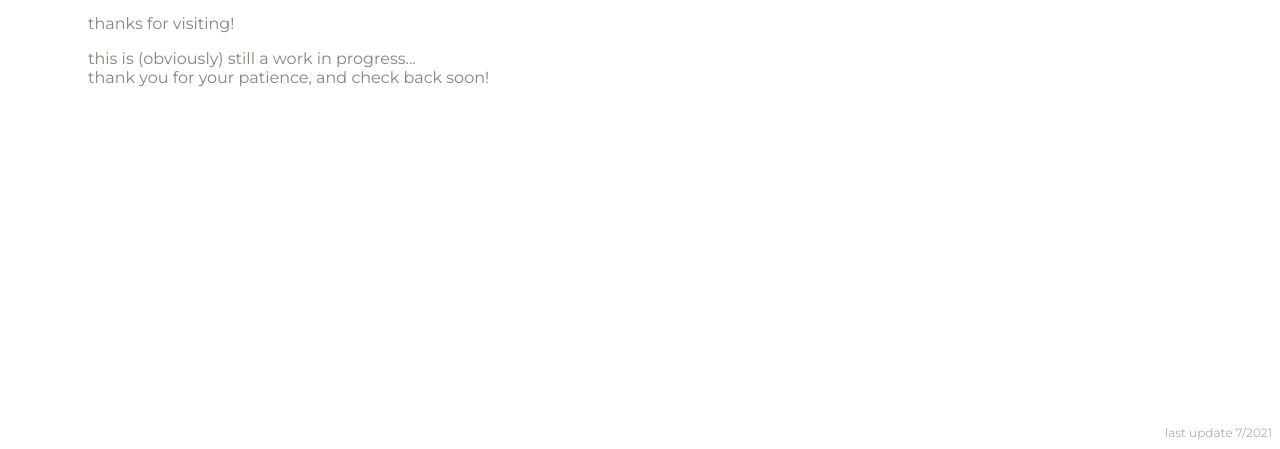
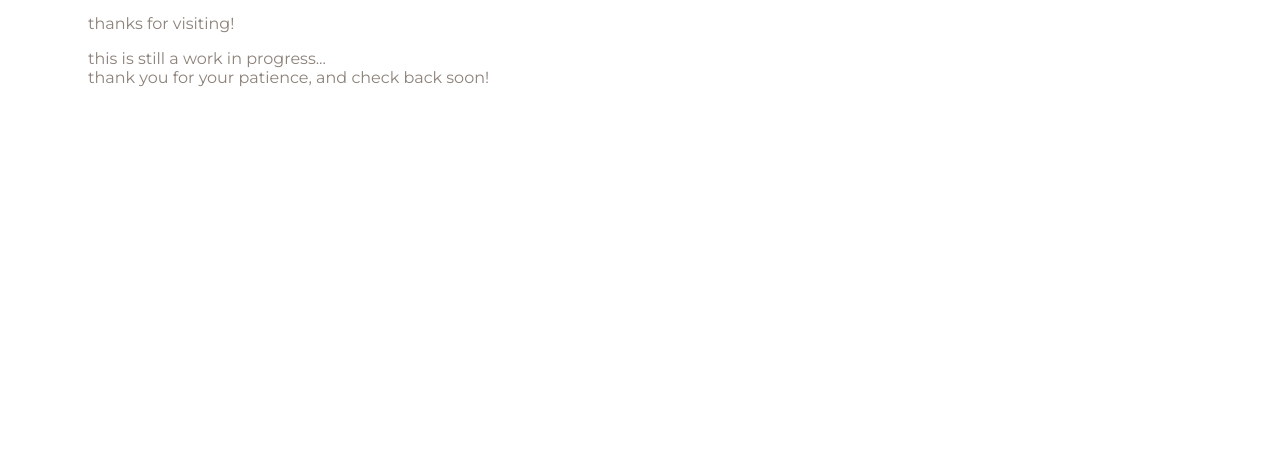
Before and after one commit to KatrinaCloyd/katrina-cloyd-portfolio, a Next.js app: page / in a window 1280 px wide. Shown: the part 348-797 px from the top of the page. Built offline with nearby package versions, Linux system fonts and the light colour scheme.

Commit message:
tryilittle touch to about and remove footer from site

```diff
--- a/pages/_app.js
+++ b/pages/_app.js
@@ -20,9 +20,6 @@ function MyApp({ Component, pageProps }) {
           </section>
           <Navigation />
         </main>
-        <footer className={styles.footer}>
-          <p>last update 7/2021</p>
-        </footer>
       </div>
     </>
   )
--- a/pages/index.js
+++ b/pages/index.js
@@ -15,7 +15,7 @@ export default function Home() {
         i’d love to hear what you think<br />
         or better: work with you</p>
       <p>thanks for visiting!</p>
-      <p>this is (obviously) still a work in progress...<br />
+      <p>this is still a work in progress...<br />
         thank you for your patience, and check back soon!
       </p>
     </article>
```
